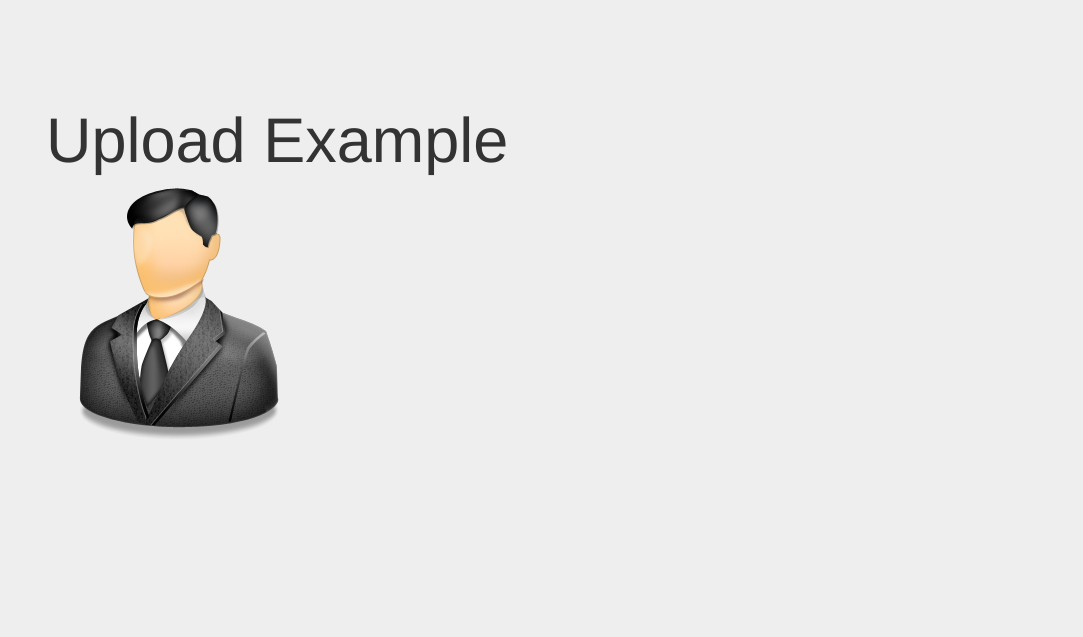
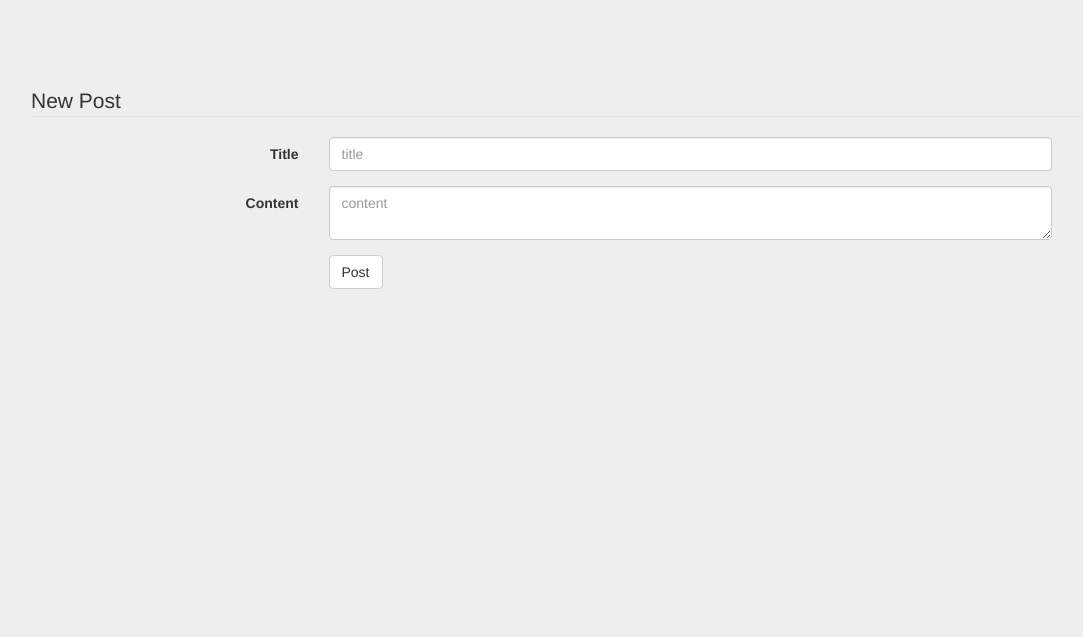
Before and after one commit to icerahi/ajairahouse, a Flask app: page /upload in a window 1280 px wide. Shown: the part 52-689 px from the top of the page, without its empty margins (44-1127 px from the left). Run offline with Flask 2, Linux system fonts and the light colour scheme; a user stored in the database is signed in; some libraries are stand-ins or nearby versions.

Commit message:
Add files via upload

```diff
--- a/ajaira/form.py
+++ b/ajaira/form.py
@@ -1,8 +1,9 @@
 from flask_wtf import FlaskForm
-from wtforms import StringField,PasswordField,SubmitField,BooleanField
+from wtforms import StringField,PasswordField,SubmitField,BooleanField,TextAreaField
 from wtforms.validators import DataRequired,Length,Email,ValidationError
 from ajaira.models import User,Post
 from flask_login import current_user
+from flask_wtf.file import FileField,FileAllowed
 
 class RegistrationForm(FlaskForm):
     username=StringField("Username",validators=[DataRequired(),Length(min=2)])
@@ -27,6 +28,8 @@ class LoginForm(FlaskForm):
 class UpdateForm(FlaskForm):
     username=StringField("Username",validators=[DataRequired(),Length(min=2)])
     email=StringField("Email",validators=[DataRequired(),Email()])
+    picture=FileField("Change profile",validators=[FileAllowed(["jpg","png"])])
+
 
     submit=SubmitField("Update")
 
@@ -36,3 +39,8 @@ class UpdateForm(FlaskForm):
             user=User.query.filter_by(email=email.data).first()
             if user:
                 raise ValidationError("Sorry this email is Taken please Try another!")
+
+class PostForm(FlaskForm):
+    title=StringField("Title",validators=[DataRequired()])
+    content=TextAreaField("Content",validators=[DataRequired()])
+    submit=SubmitField("Post")
--- a/ajaira/routes.py
+++ b/ajaira/routes.py
@@ -1,8 +1,11 @@
-from flask import Flask,render_template,url_for,flash,redirect,request
+from flask import Flask,render_template,url_for,flash,redirect,request,abort
 from ajaira import app,db,bcrypt,login_manager
-from ajaira.form import RegistrationForm,LoginForm,UpdateForm
+from ajaira.form import RegistrationForm,LoginForm,UpdateForm,PostForm
 from ajaira.models import User,Post
 from flask_login import login_user,current_user,logout_user,login_required
+import secrets
+import os
+from PIL import Image
 
 active=True
 
@@ -11,18 +14,30 @@ active=True
 @app.route("/home")
 @login_required
 def home():
-    return render_template("home.html",active=active)
+    posts=Post.query.all()
+    return render_template("home.html",posts=posts,active=active)
 
 @app.route("/contest")
 @login_required
 def contest():
     user=User.query.all()
-    return render_template("network.html",active=active,user=user)
 
-@app.route("/upload")
-@login_required
-def upload():
-    return render_template("upload.html",active=active)
+    return render_template("network.html",active=active,user=user )
+
+
+def save_picture(form_picture):
+    random_hex=secrets.token_hex(8)
+    _, f_ext=os.path.splitext(form_picture.filename)
+    picture_fn=random_hex+f_ext
+    picture_path=os.path.join(app.root_path,"static/img",picture_fn)
+    form_picture.save(picture_path)
+
+    output_size = (125, 125)
+    i = Image.open(form_picture)
+    i.thumbnail(output_size)
+    i.save(picture_path)
+    return picture_fn
+
 
 
 @app.route("/profile", methods=['GET', 'POST'])
@@ -30,7 +45,9 @@ def upload():
 def profile():
     form = UpdateForm()
     if form.validate_on_submit():
-
+        if form.picture.data:
+            picture_file=save_picture(form.picture.data)
+            current_user.image_file=picture_file
         current_user.username = form.username.data
         current_user.email = form.email.data
         db.session.commit()
@@ -41,6 +58,7 @@ def profile():
         form.email.data = current_user.email
     image_file = url_for('static', filename='img/' + current_user.image_file)
     return render_template('profile.html', title='Account',image_file=image_file, form=form,active=active)
+
 
 
 
@@ -83,5 +101,55 @@ def register():
 def logout():
     logout_user()
     return redirect(url_for('login'))
-if __name__=="__main__":
-    app.run(debug=True)
+
+
+@app.route("/upload",methods=["GET","POST"])
+@login_required
+def upload():
+    form=PostForm()
+    if form.validate_on_submit():
+        post=Post(title=form.title.data,content=form.content.data,author=current_user)
+
+        db.session.add(post)
+        db.session.commit()
+        flash("YOur post has been created!","success")
+        return redirect(url_for('home'))
+
+    return render_template("upload.html",active=active,form=form,legend="New Post")
+
+
+@app.route("/post/<int:post_id>")
+def post(post_id):
+    post=Post.query.get_or_404(post_id)
+    return render_template('post.html',post=post,active=active)
+
+
+@app.route("/post/<int:post_id>/update",methods=["GET","POST"])
+@login_required
+def update_post(post_id):
+    post=Post.query.get_or_404(post_id)
+    if post.author != current_user:
+        abort(403)
+    form=PostForm()
+    if form.validate_on_submit():
+        post.title=form.title.data
+        post.content=form.content.data
+        db.session.commit()
+        flash("Your post has been update!","success")
+        return redirect(url_for('post',post_id=post.id))
+    elif request.method=="GET":
+        form.title.data=post.title
+        form.content.data=post.content
+    return render_template('upload.html',post=post,form=form,legend="Update post",active=active)
+
+
+@app.route("/post/<int:post_id>/delete",methods=["POST"])
+@login_required
+def delete_post(post_id):
+    post=Post.query.get_or_404(post_id)
+    if post.author != current_user:
+        abort(403)
+    db.session.delete(post)
+    db.session.commit()
+    flash("YOur post has delete successfully","success")
+    return redirect("home")
--- a/ajaira/templates/network.html
+++ b/ajaira/templates/network.html
@@ -27,7 +27,8 @@
                         <div class="row">
                             <div class="col-lg-4 col-md-4 col-12">
                               {% for usr in user %}
-                                <div class="profile-image float-md-right"> <img src="https://bootdey.com/img/Content/avatar/avatar7.png" alt=""> </div>
+
+                                <div class="profile-image float-md-right"> <img src="{{url_for('static',filename='img/'+usr.image_file)}}" alt=""> </div>
                             </div>
 
                                 <h4 class="m-t-0 m-b-0"><strong>{{ usr.username }}</strong></h4>
--- a/ajaira/templates/upload.html
+++ b/ajaira/templates/upload.html
@@ -20,10 +20,64 @@
 
   <!-- Main component for a primary marketing message or call to action -->
   <div class="jumbotron">
-    <h1>Upload Example</h1>
+    <form class="form-horizontal"  method="POST" action="" enctype="multipart/form-data">
+      <div class="form-group">
+      <legend class="border-bottom mb-4"> {{ legend }}</legend>
 
-    <img src="{{url_for('static',filename='img/demo-doll.png')}}"
+    {{ form.hidden_tag() }}
 
+        {{ form.title.label(class="col-md-3 control-label") }}
+        {% if form.title.errors %}
+          <div class="col-md-8">
+              {{ form.title(class='form-control form-control-lg is-invalid') }}
+          </div>
+              <div class="invalid-feedback">
+              {% for error in form.title.errors %}
+              <span>{{ error }}</span>
+              {% endfor %}
+            </div>
+            {% else %}
+              <div class="col-md-8">
+            {{ form.title(class='form-control',placeholder='title') }}
+          </div>
+
+        {% endif %}
+
+
+
+      </div>
+
+
+      <div class="form-group">
+        {{ form.content.label(class="col-md-3 control-label") }}
+        {% if form.content.errors %}
+        <div class="col-md-8">
+        {{ form.content(class='form-control form-control-lg is-invalid') }}
+      </div>
+        <div class="invalid-feedback">
+          {% for error in form.content.errors %}
+          <span>{{ error }}</span>
+          {% endfor %}
+          <div>
+          {% else %}
+            <div class="col-md-8">
+          {{ form.content(class='form-control',placeholder='content') }}
+        </div>
+        {% endif %}
+      </div>
+
+
+
+
+
+
+      <div class="form-group">
+        <label class="col-md-3 control-label"></label>
+        <div class="col-md-8">
+           {{ form.submit(class='btn btn-default') }}
+        </div>
+      </div>
+    </form>
   </div>
 
 </div>
```
Also changed, not shown: ajaira/templates/home.html (+15 -4 lines), ajaira/templates/post.html (added, +72 -0 lines), ajaira/templates/profile.html (+16 -2 lines), ajaira/site.db, ajaira/static/img/197cbe5596dfa787.png (added), ajaira/static/img/79a156380e1e42af.png (added), ajaira/static/img/7a64e7dc45156404.png (added), ajaira/static/img/a4e2ab2a9b198213.png (added), ajaira/static/img/d12d368a52caa6a5.jpg (added), ajaira/static/img/e5de1cdabba72a87.jpg (added).
